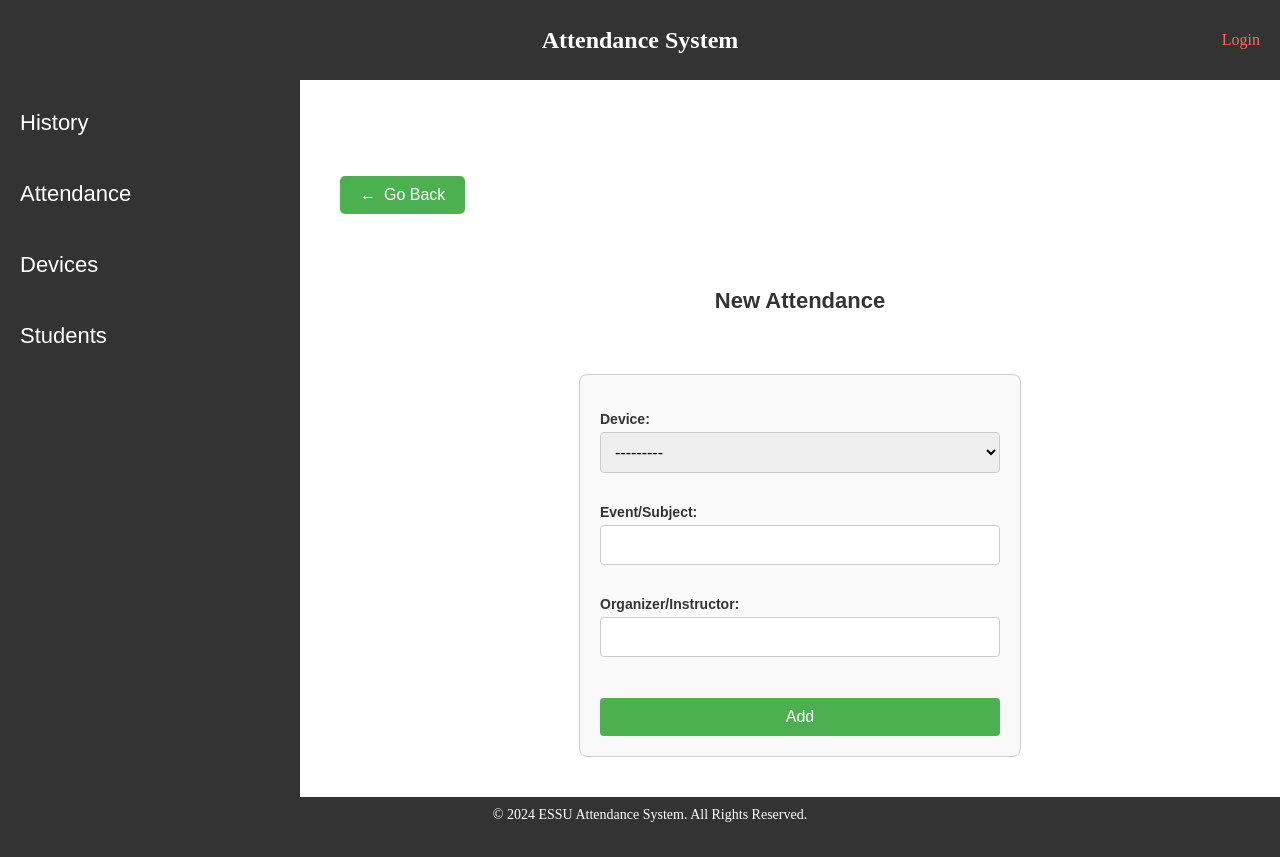
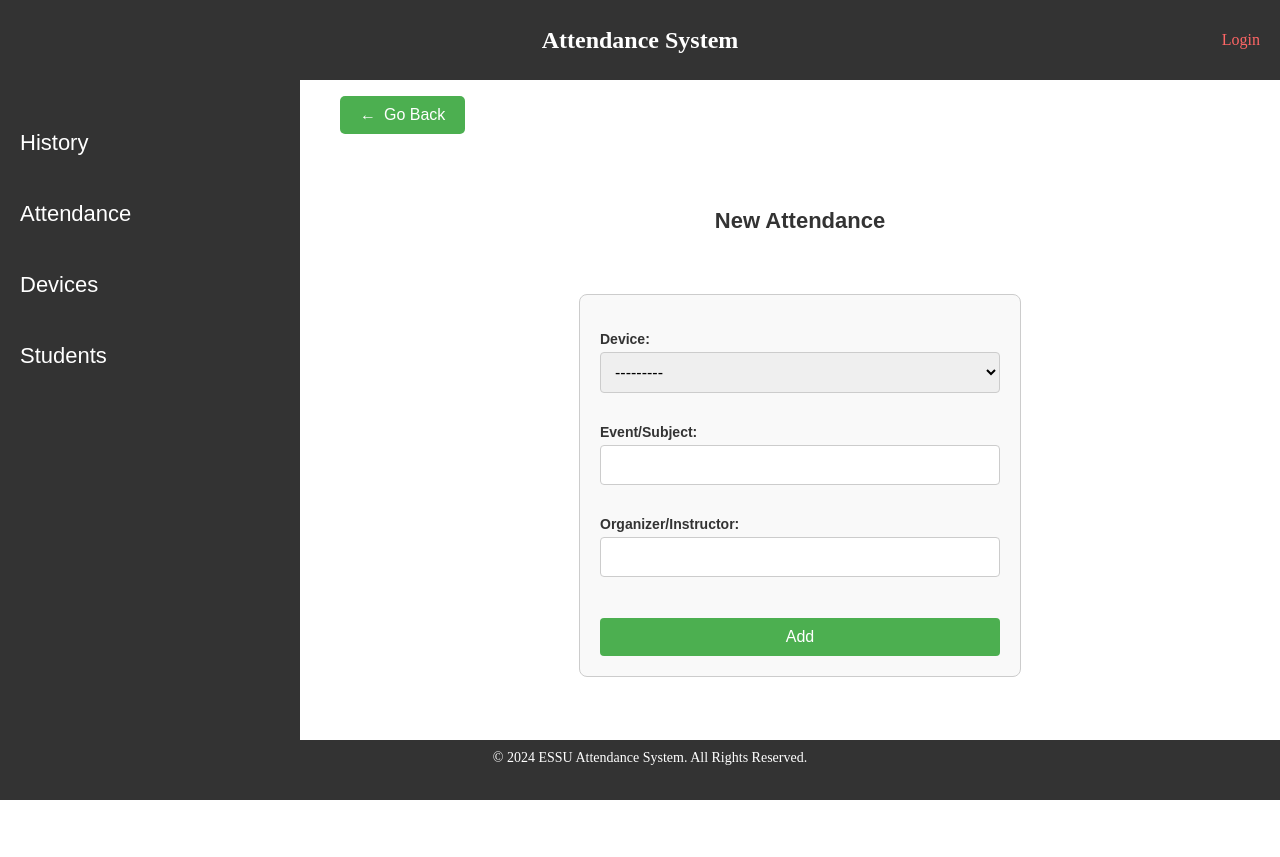
Before and after one commit to CSSO-Linux-User-Group-ESSU/Attendance-with-ESP-RFID, a Django app: page /add_event/ in a window 1280 px wide. After the commit the page ends 800 px from the top, so only its background shows below. Run offline with Django 5.2, Linux system fonts and the light colour scheme; data that the repository does not hold is empty.

Commit message:
solved scrolling problems

```diff
--- a/attendance_app/static/attendance_app/css/style.css
+++ b/attendance_app/static/attendance_app/css/style.css
@@ -147,13 +147,13 @@
 }
 
 .div2 {
-    margin-top:60px;
+    margin-top: 40px;
     width: 300px;
-    height: 100vh;
+    height: calc(100vh - 100px);
     background-color: #333;
     padding-top: 20px;
     position: fixed;
-    top: 0;
+    top: 40px;
     left: 0;
     display: flex;
     flex-direction: column;
@@ -165,6 +165,7 @@ html, body {
     margin: 0;
 }
 
+
 .wrapper {
     display: flex;
     flex-direction: column;
@@ -173,10 +174,12 @@ html, body {
 
 
 .main-content {
-    margin-top:60px;
-    margin-left:320px;
-    flex-grow: 1;
+    margin-top: 60px;
+    margin-left: 320px;
     padding: 20px;
+    overflow: auto;
+    height: calc(100vh - 100px);
+    box-sizing: border-box;
 }
 
 
@@ -185,11 +188,15 @@ header {
     background-color: #333;
     color: white;
     padding: 10px 20px;
-    position: relative;
+    position: fixed;
+    top: 0;
+    left: 0;
+    right: 0;
     display: flex;
     justify-content: flex-end;
     align-items: center;
     height: 60px;
+    z-index: 1000;
 }
 
 header h3 {
@@ -263,7 +270,11 @@ header a {
     background-color: #333;
     color: white;
     width: 100%;
-    height:40px;
+    height: 40px;
+    position: fixed;
+    bottom: 0;
+    left: 0;
+    z-index: 1000;
 }
 
 .footer2 p {
```
